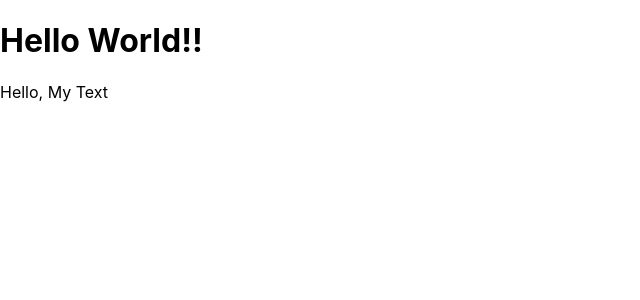
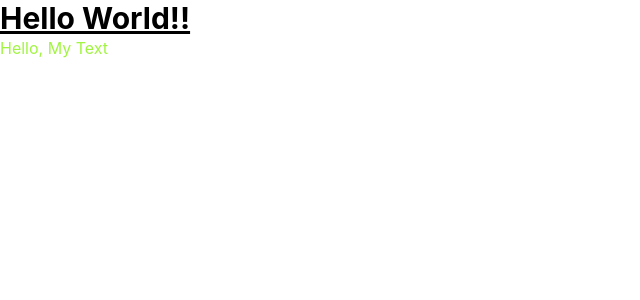
Before and after one commit to TongThanaphon/Demo-GA4, a Next.js app: page / in a window 1280 px wide. Shown: the top 300 px of the page, without its empty margins (0-640 px from the left). Built offline with nearby package versions, Linux system fonts and the light colour scheme.

Commit message:
add tailwindcss

```diff
--- a/package.json
+++ b/package.json
@@ -9,10 +9,13 @@
     "lint": "next lint"
   },
   "dependencies": {
+    "autoprefixer": "^10.4.12",
     "axios": "^0.27.2",
     "next": "12.3.1",
+    "postcss": "^8.4.17",
     "react": "18.2.0",
-    "react-dom": "18.2.0"
+    "react-dom": "18.2.0",
+    "tailwindcss": "^3.1.8"
   },
   "devDependencies": {
     "@types/node": "18.8.0",
--- /dev/null
+++ b/postcss.config.js
@@ -0,0 +1,6 @@
+module.exports = {
+  plugins: {
+    tailwindcss: {},
+    autoprefixer: {},
+  },
+}
--- a/src/components/Text.tsx
+++ b/src/components/Text.tsx
@@ -2,7 +2,7 @@ import React from 'react'
 
 const Text = () => {
     return (
-        <p>Hello, My Text</p>
+        <p className='text-[#a1f542]'>Hello, My Text</p>
     )
 }
 
--- a/src/pages/index.tsx
+++ b/src/pages/index.tsx
@@ -7,7 +7,7 @@ import Text from '@components/Text'
 const HomePage: NextPage = () => {
   return (
     <div>
-      <h1>Hello World!!</h1>
+      <h1 className="text-3xl font-bold underline">Hello World!!</h1>
       <Text />
     </div>
   )
--- a/src/styles/globals.css
+++ b/src/styles/globals.css
@@ -1,3 +1,7 @@
+@tailwind base;
+@tailwind components;
+@tailwind utilities;
+
 html,
 body {
   padding: 0;
--- /dev/null
+++ b/tailwind.config.js
@@ -0,0 +1,12 @@
+/** @type {import('tailwindcss').Config} */
+module.exports = {
+  content: [
+    "./src/pages/**/*.{js,ts,jsx,tsx}",
+    "./src/components/**/*.{js,ts,jsx,tsx}"
+  ],
+  mode: "jit",
+  theme: {
+    extend: {},
+  },
+  plugins: [],
+}
```
Also changed, not shown: 1 other file (tests, documents, lock files or other folders).
